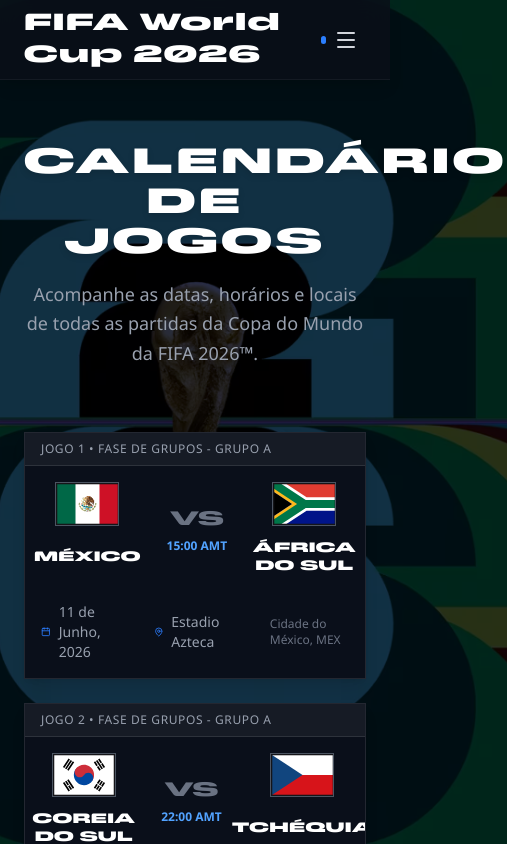
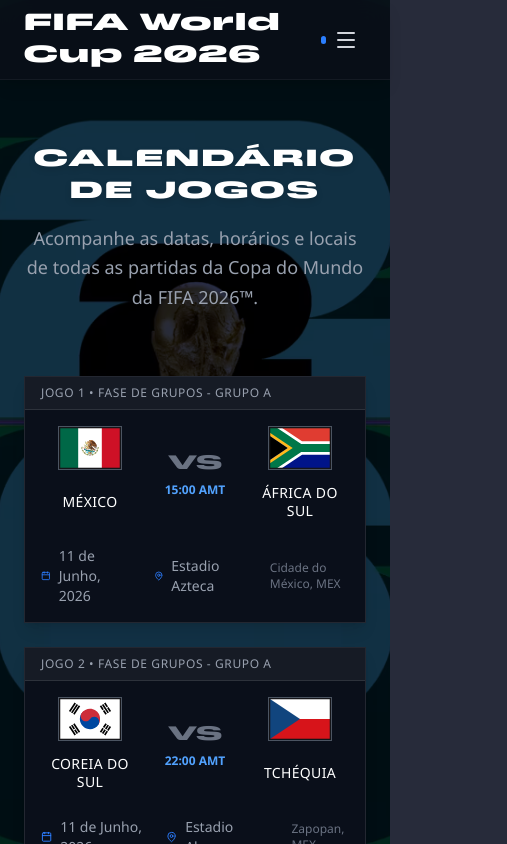
Before and after one commit to guigovinicius09/fwc2026, a Next.js app: page /matches in a window 390 px wide. Shown: the top 844 px of the page, 507 px wide, since content can reach past the window. Built offline with nearby package versions, Linux system fonts and the light colour scheme.

Commit message:
ui: Fixed responsiveness

```diff
--- a/app/matches/page.tsx
+++ b/app/matches/page.tsx
@@ -8,7 +8,7 @@
   return (
     <div className="w-full flex-1 py-16 px-6 lg:px-12">
       <div className="max-w-5xl mx-auto mb-16 text-center md:text-left">
-        <h2 className="text-4xl md:text-5xl font-fwc2026 text-white tracking-widest mb-4 drop-shadow-md uppercase">
+        <h2 className="text-2xl md:text-5xl font-fwc2026 text-white tracking-widest mb-4 drop-shadow-md uppercase">
           Calendário de Jogos
         </h2>
         <p className="text-gray-400 font-noto text-lg max-w-2xl leading-relaxed">
--- a/app/page.tsx
+++ b/app/page.tsx
@@ -7,10 +7,10 @@
       {/* Hero Section */}
       <div className="max-w-5xl mx-auto text-center mt-10 md:mt-20 mb-20">
         <h1 className="font-fwc2026 tracking-widest mb-8 flex flex-col items-center gap-2">
-          <span className="text-3xl md:text-4xl text-gray-300 drop-shadow-md">
+          <span className="text-4xl md:text-4xl text-gray-300 drop-shadow-md">
             FIFA WORLD CUP
           </span>
-          <span className="text-6xl md:text-8xl text-transparent bg-clip-text bg-gradient-to-r from-blue-400 via-indigo-400 to-purple-500 drop-shadow-[0_0_20px_rgba(59,130,246,0.4)]">
+          <span className="text-3xl md:text-6xl text-transparent bg-clip-text bg-gradient-to-r from-blue-400 via-indigo-400 to-purple-500 drop-shadow-[0_0_20px_rgba(59,130,246,0.4)]">
             WE ARE 26
           </span>
         </h1>
--- a/app/stadiums/page.tsx
+++ b/app/stadiums/page.tsx
@@ -5,8 +5,8 @@
   return (
     <div className="w-full flex-1 py-16 px-6 lg:px-12">
       <div className="max-w-7xl mx-auto mb-16 text-center md:text-left">
-        <h2 className="text-4xl md:text-5xl font-fwc2026 text-white tracking-widest mb-4 drop-shadow-md uppercase">
-          Cidades-Sede e Estádios
+        <h2 className="text-3xl md:text-5xl font-fwc2026 text-white tracking-widest mb-4 drop-shadow-md uppercase">
+          Estádios e Cidades-Sede
         </h2>
         <p className="text-gray-400 font-noto text-lg max-w-2xl leading-relaxed">
           Explore os palcos que receberão as maiores seleções do planeta nos
@@ -14,7 +14,7 @@
         </p>
       </div>
 
-      <div className="max-w-7xl mx-auto grid grid-cols-1 sm:grid-cols-2 lg:grid-cols-3 xl:grid-cols-3 gap-8">
+      <div className="max-w-7xl mx-auto grid grid-cols-1 sm:grid-cols-2 xl:grid-cols-3 gap-8">
         {stadiumsData.map((stadium, index) => (
           <StadiumCard key={index} {...stadium} />
         ))}
--- a/app/teams/page.tsx
+++ b/app/teams/page.tsx
@@ -6,7 +6,7 @@
     <div className="w-full flex-1 py-16 px-6 lg:px-12">
       {/* Título e Texto */}
       <div className="max-w-7xl mx-auto mb-16 text-center md:text-left">
-        <h2 className="text-4xl md:text-5xl font-fwc2026 text-white tracking-widest mb-4 drop-shadow-md">
+        <h2 className="text-3xl md:text-5xl font-fwc2026 text-white tracking-widest mb-4 drop-shadow-md">
           GRUPOS E SELEÇÕES
         </h2>
         <p className="text-gray-400 font-noto text-lg max-w-2xl leading-relaxed">
--- a/components/MatchCard.tsx
+++ b/components/MatchCard.tsx
@@ -59,7 +59,7 @@
               />
             </div>
             {/* <span className="font-fwc2026 text-white sm:text-lg tracking-wide text-center sm:text-right"> */}
-            <span className="font-fwc2026 text-white text-sm sm:text-lg tracking-wide max-w-[110px] min-h-[40px] text-center leading-tight break-words flex items-center justify-center">
+            <span className="text-white text-sm sm:text-lg tracking-wide max-w-[110px] min-h-[40px] text-center leading-tight break-words flex items-center justify-center md:font-fwc2026">
               {teamA.name}
             </span>
           </div>
@@ -88,7 +88,7 @@
                 className="object-cover"
               />
             </div>
-            <span className="font-fwc2026 text-white text-sm sm:text-lg tracking-wide max-w-[110px] min-h-[40px] text-center leading-tight break-words flex items-center justify-center">
+            <span className="text-white text-sm sm:text-lg tracking-wide max-w-[110px] min-h-[40px] text-center leading-tight break-words flex items-center justify-center md:font-fwc2026">
               {teamB.name}
             </span>
           </div>
--- a/components/StadiumCard.tsx
+++ b/components/StadiumCard.tsx
@@ -38,7 +38,7 @@
 
       {/* Content */}
       <div className="p-5 sm:p-6 relative z-10 -mt-6">
-        <h3 className="text-2xl font-fwc2026 text-white mb-4 tracking-wide">
+        <h3 className="text-3xl text-white mb-4 tracking-wide md:font-fwc2026">
           {name}
         </h3>
 
--- a/package.json
+++ b/package.json
@@ -1,6 +1,6 @@
 {
   "name": "fifa_world_cup_2026",
-  "version": "1.2.0",
+  "version": "1.0.3",
   "private": true,
   "scripts": {
     "dev": "next dev",
```
Also changed, not shown: 1 other file (tests, documents, lock files or other folders).
